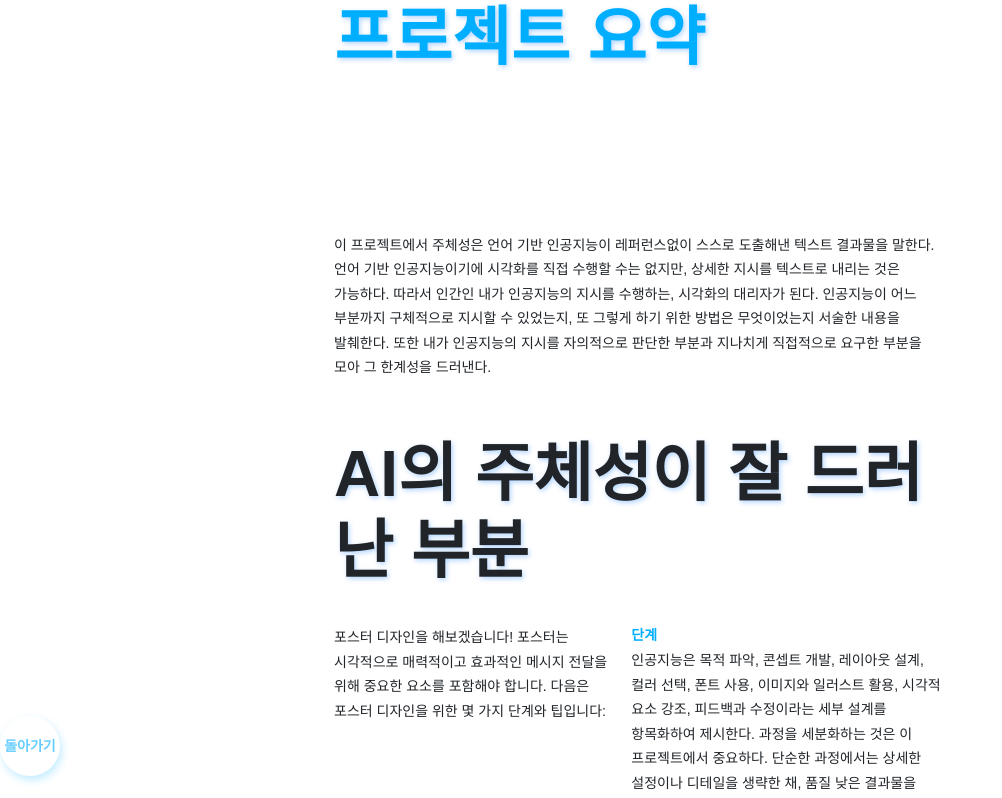
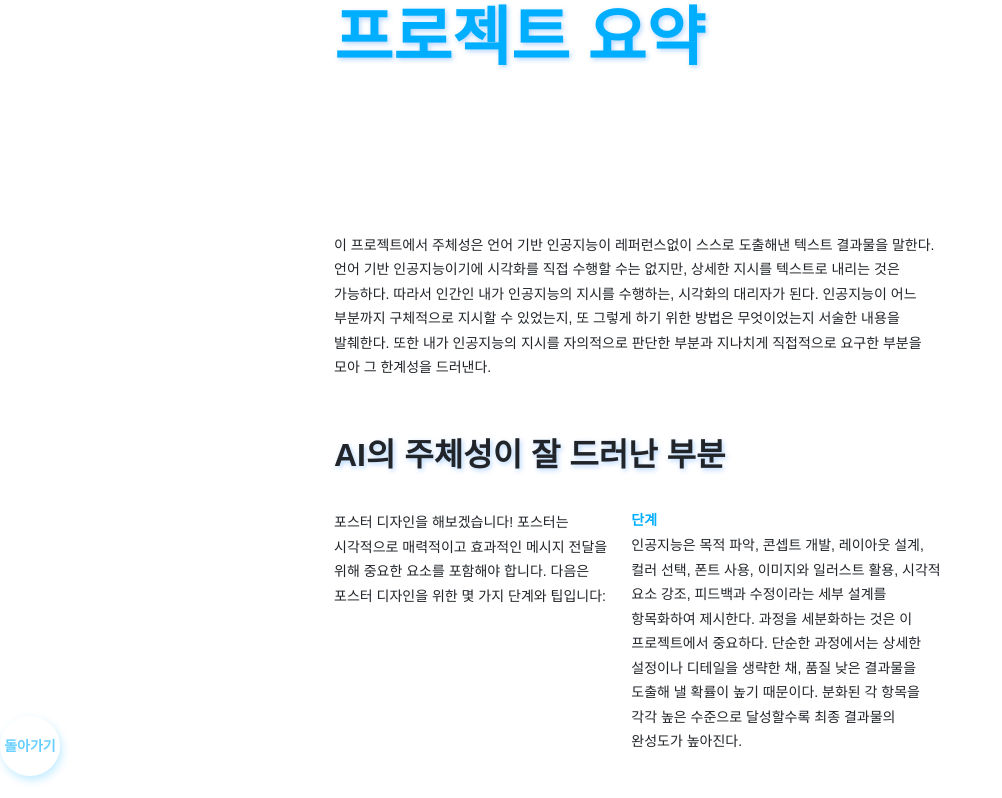
Before and after one commit to designwithai/designwithai.github.io, a plain HTML site: page summary/summary.html in a window 1280 px wide. Shown: the top 798 px of the page, without its empty margins (0-1002 px from the left). Drawn offline with nearby package versions, Linux system fonts and the light colour scheme.

Commit message:
Update style.css

```diff
--- a/style.css
+++ b/style.css
@@ -48,7 +48,7 @@ h2 {
 
 h3 {
   font-weight: 900;
-  font-size: 64px;
+  font-size: 32px;
   text-shadow: 1.5px 2px 5px rgba(0, 115, 255, 0.3);
 }
 
```
